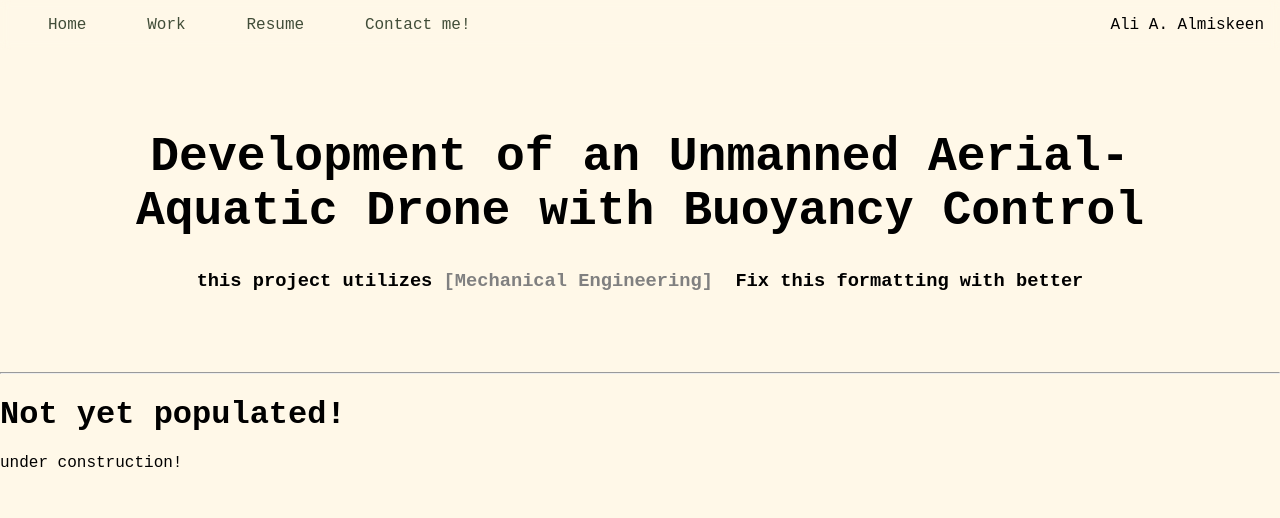
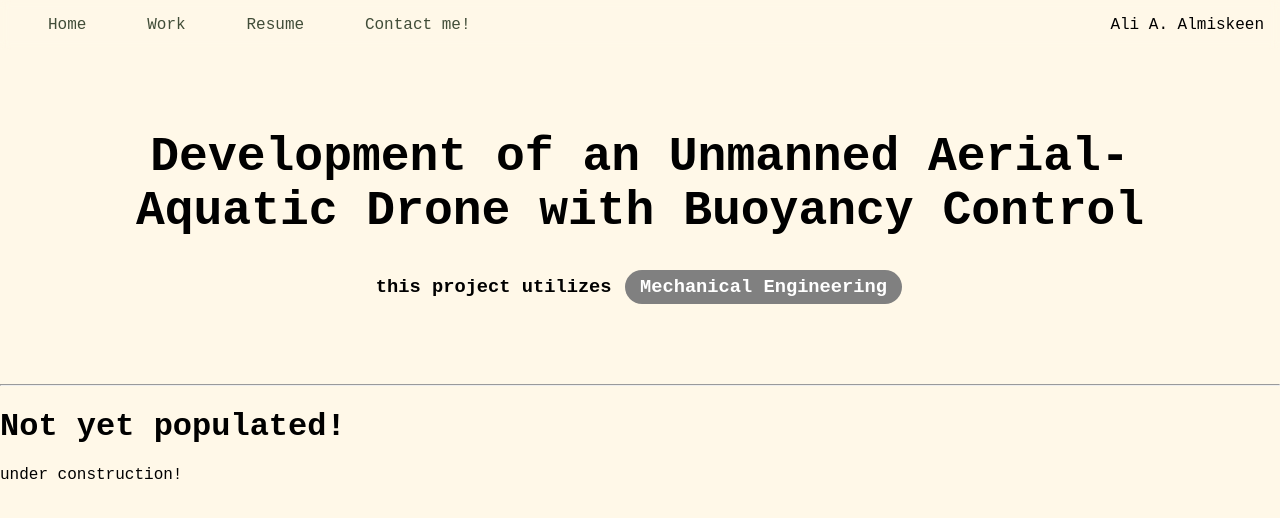
Before and after one commit to alimiskeen/portfolio, a SvelteKit app: page /work/aquatic in a window 1280 px wide. Shown: the top 518 px of the page. Built offline with nearby package versions, Linux system fonts and the light colour scheme; a web font is replaced by a local one.

Commit message:
fixed tag formatting in project pages

```diff
--- a/src/lib/projects/projectDatabase.js
+++ b/src/lib/projects/projectDatabase.js
@@ -47,7 +47,7 @@ export const projects = {
 	arms: {
 		url: 'arms',
 		title: 'Aluminum Extendable Arms',
-		tags: ['ME'],
+		tags: ['ME', 'MFE'],
 		picture: '/Designs-12.jpg',
 		page: Arms
 	},
--- a/src/routes/work/+page.svelte
+++ b/src/routes/work/+page.svelte
@@ -42,7 +42,6 @@
 		{#each projectTitles as project}
 			<ProjectCard {search} {...projects[project]} />
 		{/each}
-		<ProjectCard {search} />
 	</div>
 {/key}
 
--- a/src/routes/work/[project]/+page.svelte
+++ b/src/routes/work/[project]/+page.svelte
@@ -1,5 +1,6 @@
 <script>
 	import { colorCodes } from '$lib/TagColors.js';
+	import LargeTags from './LargeTags.svelte';
 	export let data;
 </script>
 
@@ -12,9 +13,8 @@
 	<h3>
 		this project utilizes
 		{#each data.tags as tag}
-			<span style="color: {colorCodes[tag].mainColor};">[{colorCodes[tag].name}]&nbsp;</span>
+			<LargeTags {tag} />
 		{/each}
-		Fix this formatting with better
 	</h3>
 </div>
 
--- /dev/null
+++ b/src/routes/work/[project]/LargeTags.svelte
@@ -0,0 +1,33 @@
+<script>
+	// @ts-nocheck
+	import { colorCodes } from '$lib/TagColors.js';
+
+	export let tag = 'ID';
+</script>
+
+<div
+	class="tag"
+	title={colorCodes[tag].name}
+	style="--main-color: {colorCodes[tag] ? colorCodes[tag].mainColor : 'white'};
+		   --secondary-color: {colorCodes[tag] ? colorCodes[tag].secondaryColor : 'black'};"
+>
+	<span class="tag-text">{colorCodes[tag].name}</span>
+</div>
+
+<style>
+	.tag {
+		background-color: var(--main-color);
+		padding: 6px 6px 6px 6px;
+		border-radius: 1em;
+		margin-left: 0.1em;
+		margin-right: 0.1em;
+		display: inline-block;
+	}
+	.tag-text {
+		/* font-size: x-large; */
+		user-select: none;
+		color: var(--secondary-color) !important;
+		padding-left: 0.5em;
+		padding-right: 0.5em;
+	}
+</style>
```
